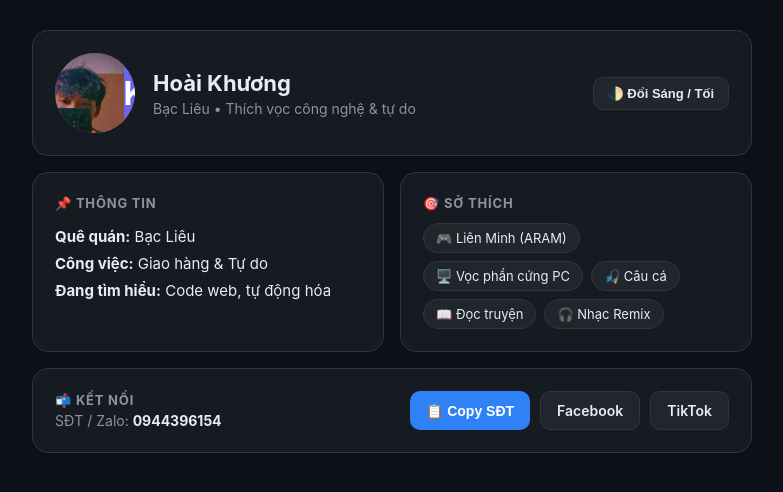
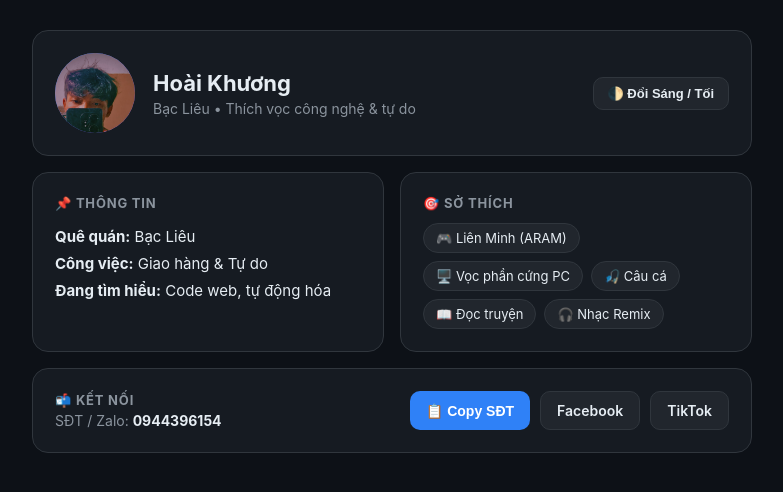
Before and after one commit to khuongccmm-cyber/bio, a plain HTML site: page index.html in a window 1280 px wide. Shown: the whole page, without its empty margins (248-1031 px from the left). Drawn offline with Linux system fonts and the light colour scheme.

Commit message:
Update index.html

```diff
--- a/index.html
+++ b/index.html
@@ -205,7 +205,7 @@
         <div class="avatar">
           <!-- Muốn dùng ảnh thật: bỏ dấu chú thích dòng dưới và đổi tên file avatar.jpg -->
            <img src="avatar.jpg" alt="Avatar">
-          K
+
         </div>
         <div class="name-area">
           <h1>Hoài Khương</h1>
```
